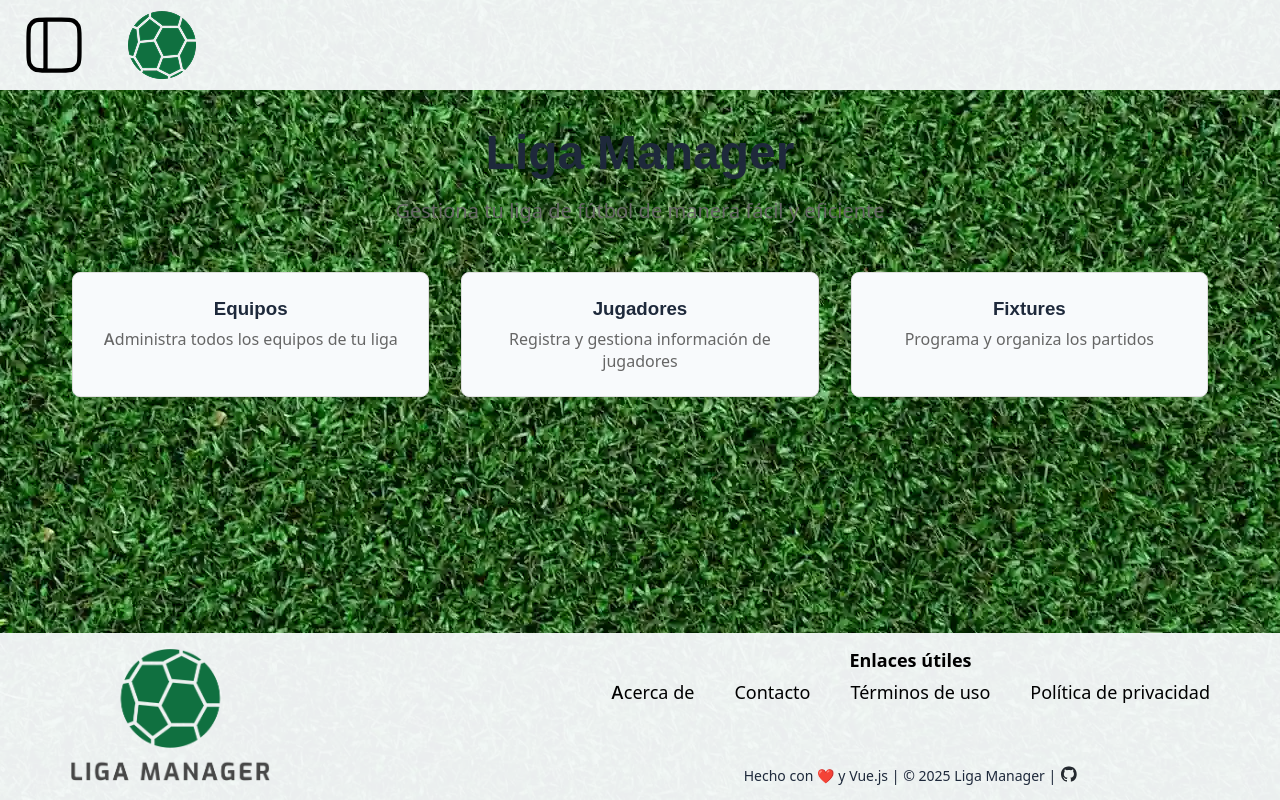
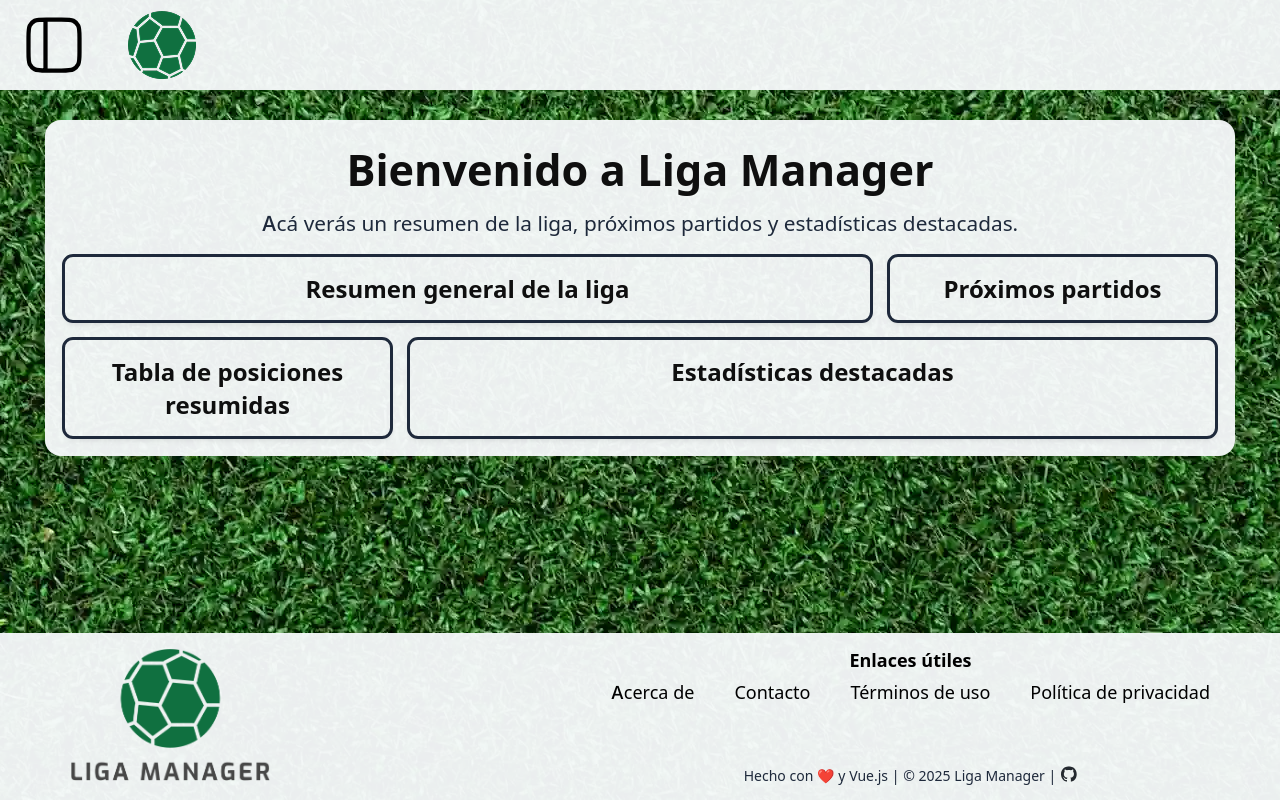
Before and after one commit to DonValen910/LigaManager, a Nuxt app: page / in a window 1280 px wide. Built offline with nearby package versions, Linux system fonts and the light colour scheme.

Commit message:
feat: actualizar diseño de la página de inicio a un panel de control con tarjetas informativas

```diff
--- a/assets/css/main.css
+++ b/assets/css/main.css
@@ -22,6 +22,7 @@
 
 /* Variables */
 :root {
+  --color-negro: #0f0f0f;
   --color-gris: #f8fafc;
   --color-gris-oscuro: #1E293B;
   --color-verde: #16A34A;
@@ -35,13 +36,16 @@ body {
   background: url("/fondo.webp") no-repeat center center fixed;
 }
 
+h1, h2, h3, h4, p, a {
+  color: var(--color-negro);
+}
+
 li {
   list-style: none;
 }
 
 a {
   text-decoration: none;
-  color: var(--color-gris-oscuro);
 }
 
 img {
--- a/pages/index.vue
+++ b/pages/index.vue
@@ -1,22 +1,25 @@
 <template>
-  <div class="home-page">
-    <section class="hero">
-      <h1 class="hero-title">Liga Manager</h1>
-      <p class="hero-subtitle">Gestiona tu liga de fútbol de manera fácil y eficiente</p>
-    </section>
-
-    <section class="features">
-      <div class="feature">
-        <h3>Equipos</h3>
-        <p>Administra todos los equipos de tu liga</p>
+  <div class="dashboard">
+    <header class="dashboard-header">
+      <h1 class="dashboard-title">Bienvenido a Liga Manager</h1>
+      <p class="dashboard-description">Acá verás un resumen de la liga, próximos partidos y estadísticas destacadas.</p>
+    </header>
+    <section class="dashboard-content">
+      <div class="dashboard-card-column">
+        <article class="dashboard-card">
+          <h2 class="dashboard-card-title">Resumen general de la liga</h2>
+        </article>
+        <article class="dashboard-card">
+          <h2 class="dashboard-card-title">Próximos partidos</h2>
+        </article>
       </div>
-      <div class="feature">
-        <h3>Jugadores</h3>
-        <p>Registra y gestiona información de jugadores</p>
-      </div>
-      <div class="feature">
-        <h3>Fixtures</h3>
-        <p>Programa y organiza los partidos</p>
+      <div class="dashboard-card-column reverse">
+        <article class="dashboard-card">
+          <h2 class="dashboard-card-title">Tabla de posiciones resumidas</h2>
+        </article>
+        <article class="dashboard-card">
+          <h2 class="dashboard-card-title">Estadísticas destacadas</h2>
+        </article>
       </div>
     </section>
   </div>
@@ -27,55 +30,57 @@
 </script>
 
 <style scoped>
-.home-page {
-  padding: 2rem;
-  max-width: 1200px;
-  margin: 0 auto;
+.dashboard {
+  padding: 20px;
+  background-color: rgba(248, 250, 252, 0.95);
+  border-radius: 1rem;
+  margin: 30px 45px;
 }
 
-.hero {
-  text-align: center;
-  margin-bottom: 3rem;
+.dashboard-header {
+  margin-bottom: 20px;
 }
 
-.hero-title {
-  font-family: 'Inter', sans-serif;
-  font-size: 3rem;
-  font-weight: bold;
-  color: var(--color-gris-oscuro);
-  margin-bottom: 1rem;
+:is(.dashboard-title, .dashboard-description) {
+  text-align: center;
 }
 
-.hero-subtitle {
-  font-size: 1.25rem;
-  color: #666;
-  max-width: 600px;
-  margin: 0 auto;
+.dashboard-title {
+  font-size: 2.7rem;
+  margin-bottom: 10px;
 }
 
-.features {
-  display: grid;
-  grid-template-columns: repeat(auto-fit, minmax(300px, 1fr));
-  gap: 2rem;
-  margin-top: 2rem;
+.dashboard-description {
+  font-size: 1.3rem;
+  color: var(--color-gris-oscuro);
 }
 
-.feature {
-  padding: 1.5rem;
-  border: 1px solid #e0e0e0;
-  border-radius: 8px;
-  text-align: center;
-  background-color: var(--color-gris);
+.dashboard-content {
+  display: flex;
+  flex-direction: column;
+  gap: 20px;
 }
 
-.feature h3 {
-  font-family: 'Inter', sans-serif;
-  font-weight: 600;
-  color: var(--color-gris-oscuro);
-  margin-bottom: 0.5rem;
+.dashboard-card-column {
+  display: grid;
+  grid-template-columns: 70% auto;
+  gap: 20px;
 }
 
-.feature p {
-  color: #666;
+.dashboard-card-column.reverse {
+  grid-template-columns: auto 70%;
+}
+
+.dashboard-card {
+  background-color: transparent;
+  border-radius: 0.5rem;
+  outline: 3px solid var(--color-gris-oscuro);
+  box-shadow: 0 4px 6px rgba(0, 0, 0, 0.1);
+  padding: 15px;
+}
+
+.dashboard-card-title {
+  font-size: 1.5rem;
+  text-align: center;
 }
 </style>
```
